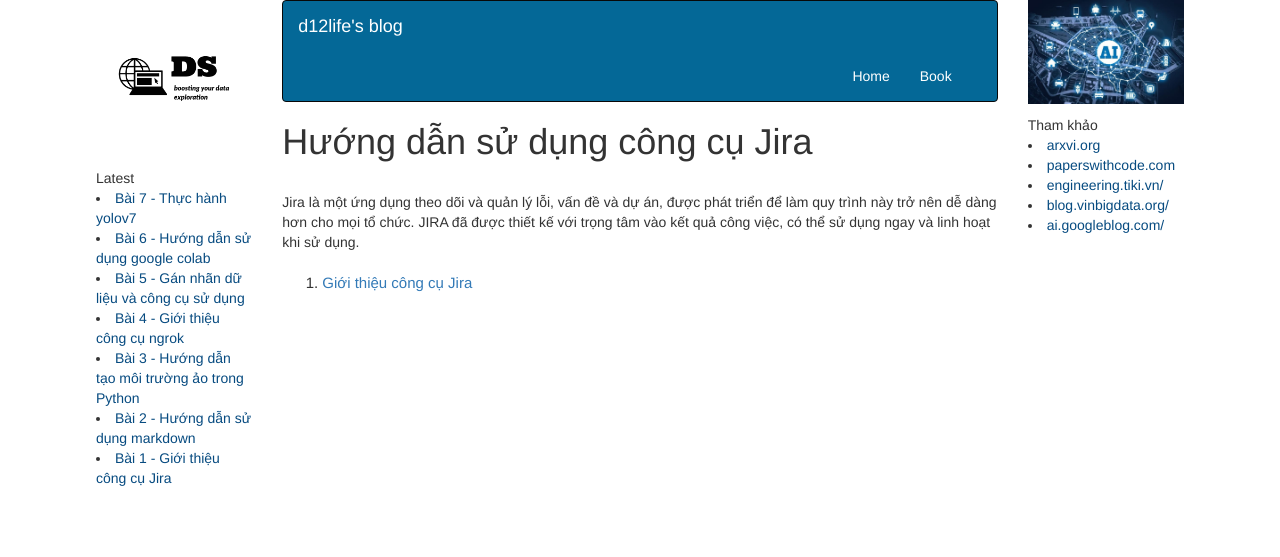
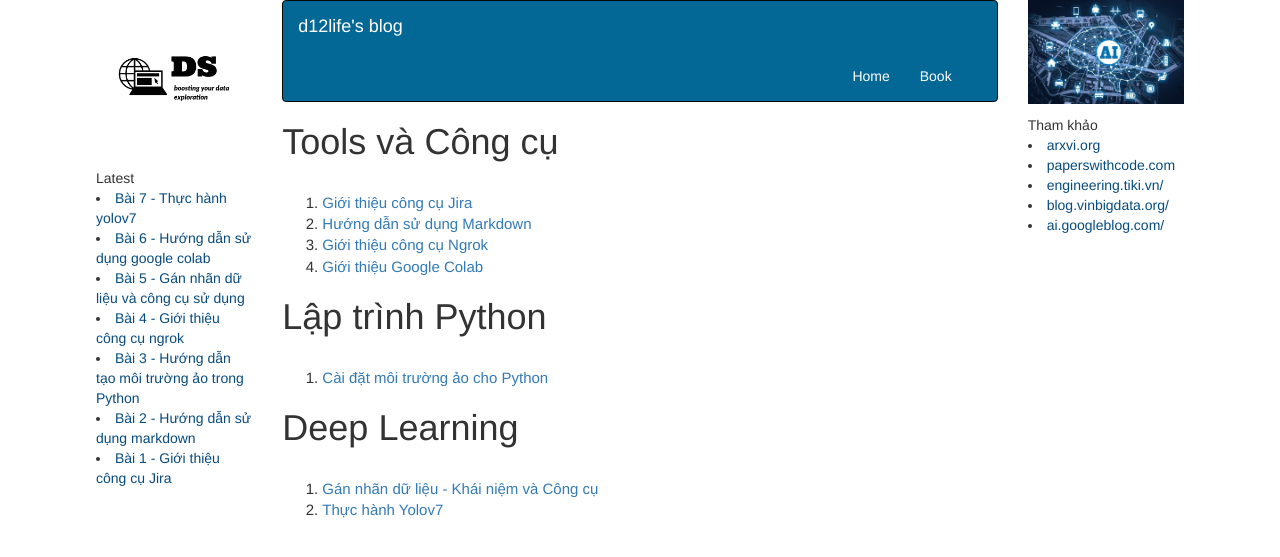
Before and after one commit to d12life/d12life.github.io, a Jekyll site: the page built from content.md, in a window 1280 px wide. Shown: the top 557 px of the page. Built offline with Jekyll 4.4.1, drawn with Linux system fonts in a browser that asks for light colours; nearby versions of some CDN libraries.

Commit message:
cấu trúc lại trang web

```diff
--- a/_includes/content.html
+++ b/_includes/content.html
@@ -1,18 +1,44 @@
-
-<h1>Hướng dẫn sử dụng công cụ Jira</h1>
-<br>
-Jira là một ứng dụng theo dõi và quản lý lỗi, vấn đề và dự án, được phát triển để làm quy trình này trở nên dễ dàng hơn cho mọi tổ chức. JIRA đã được thiết kế với trọng tâm vào kết quả công việc, có thể sử dụng ngay và linh hoạt khi sử dụng.
-
-<br>
+<h1>Tools và Công cụ</h1>
 <br>
 
 <div class="fontsize">
-<ol>
-    <li>
-        <a href="./2022/12/13/gioi-thieu-cong-cu-Jira.html">Giới thiệu công cụ Jira</a>
-    </li>
-    <!-- <li>
-        <a href="./2019/08/22/convolutional-neural-network.html">Mạng tích chập</a>
-    </li> -->
-</ol>
+    <ol>
+        <li>
+            <a href="./2022/12/13/gioi-thieu-cong-cu-Jira.html">Giới thiệu công cụ Jira</a>
+        </li>
+        <li>
+            <a href="./2022/12/14/huong-dan-su-dung-markdown.html">Hướng dẫn sử dụng Markdown</a>
+        </li>
+        <li>
+            <a href="./2022/12/16/gioi-thieu-cong-cu-ngrok.html">Giới thiệu công cụ Ngrok</a>
+        </li>
+        <li>
+            <a href="./2022/12/16/03-huong-dan-su-dung-google-colab.html">Giới thiệu Google Colab</a>
+        </li>
+    </ol>
 </div>
+
+<h1>Lập trình Python</h1>
+<br>
+
+<div class="fontsize">
+    <ol>
+        <li>
+            <a href="./2022/12/15/python-virtual-enviroment.html">Cài đặt môi trường ảo cho Python</a>
+        </li>
+    </ol>
+</div>
+
+<h1>Deep Learning</h1>
+<br>
+
+<div class="fontsize">
+    <ol>
+        <li>
+            <a href="./2022/12/16/02-gan-nhan-du-lieu.html">Gán nhãn dữ liệu - Khái niệm và Công cụ</a>
+        </li>
+        <li>
+            <a href="./2022/12/16/04-thuc-hanh-yolov7.html">Thực hành Yolov7</a>
+        </li>
+    </ol>
+</div>
```
Also changed, not shown: _posts/2022-12-16-02-gan-nhan-du-lieu.md (renamed from _posts/2022-12-16-02 gan-nhan-du-lieu.md).
